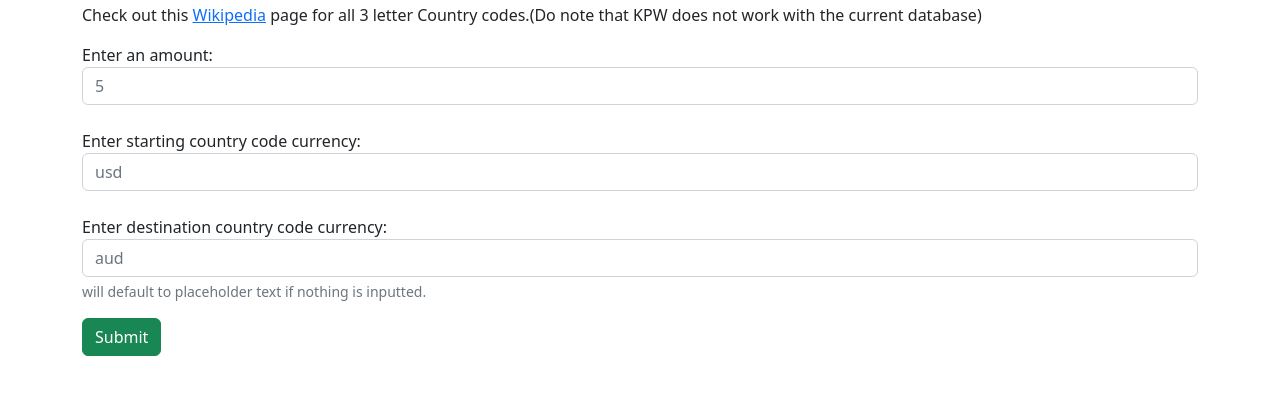
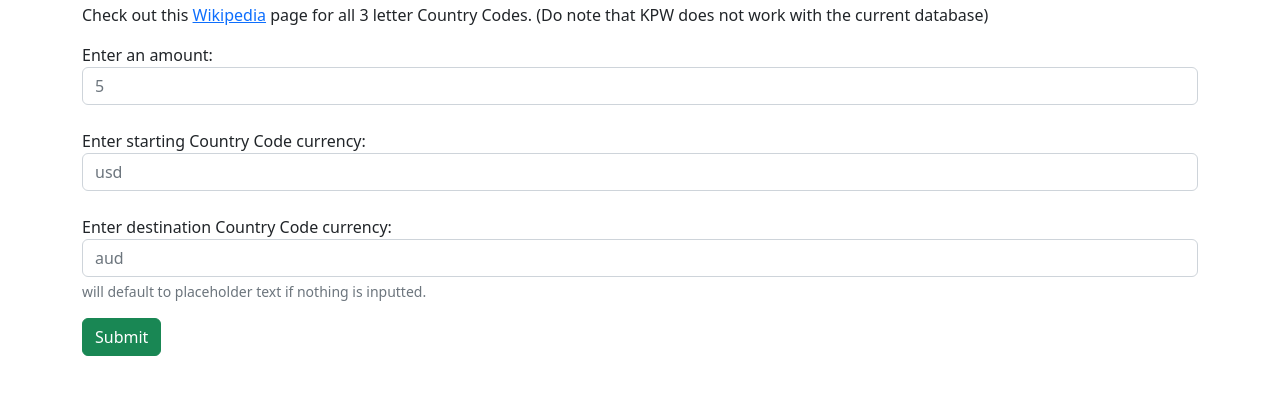
Before and after one commit to whobbes22/Currency-Exchange, a website built with webpack: page src/index.html in a window 1280 px wide. Shown: the part 53-448 px from the top of the page. Built offline with nearby package versions, Linux system fonts and the light colour scheme.

Commit message:
fixed spelling errors

```diff
--- a/src/index.html
+++ b/src/index.html
@@ -5,16 +5,16 @@
 <body>
   <div class="container">
     <h1>Exchange currency rates!</h1>
-    <p>Check out this <a href="https://en.wikipedia.org/wiki/ISO_4217#List_of_ISO_4217_currency_codes">Wikipedia</a> page for all 3 letter Country codes.(Do note that KPW does not work with the current database)</p>
+    <p>Check out this <a href="https://en.wikipedia.org/wiki/ISO_4217#List_of_ISO_4217_currency_codes">Wikipedia</a> page for all 3 letter Country Codes. (Do note that KPW does not work with the current database)</p>
     <form>
       <div class="mb-3">
         <label for="amount">Enter an amount:</label>
         <input id="amount" type="number" name="amount" class="form-control" placeholder="5">
         <br>
-        <label for="code1">Enter starting country code currency:</label>
+        <label for="code1">Enter starting Country Code currency:</label>
         <input id="code1" type="text" name="code1" class="form-control" placeholder="usd">
         <br>
-        <label for="code2">Enter destination country code currency:</label>
+        <label for="code2">Enter destination Country Code currency:</label>
         <input id="code2" type="text" name="code2" class="form-control" placeholder="aud">
 
         <div class="form-text">will default to placeholder text if nothing is inputted.</div>
```
